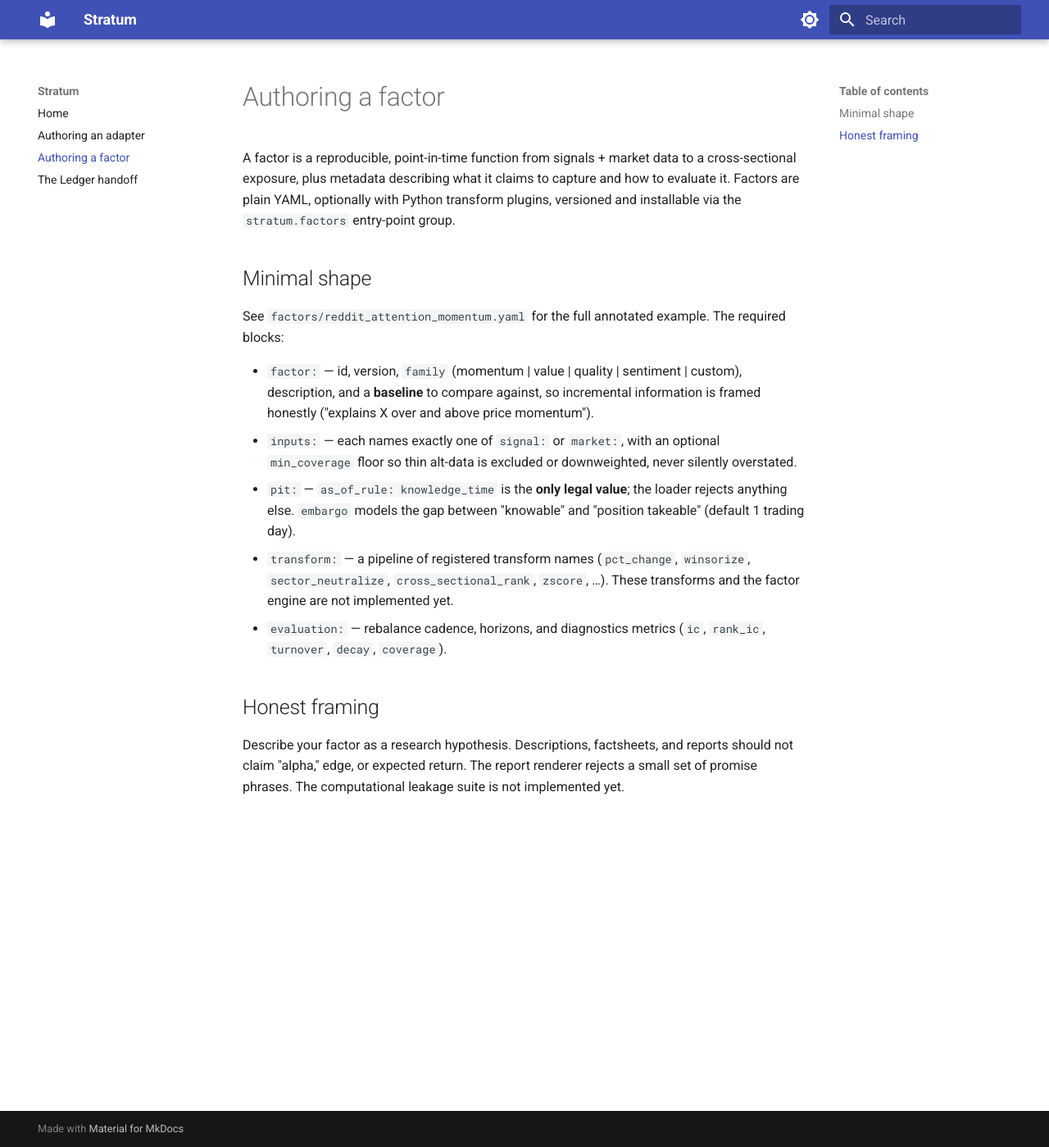
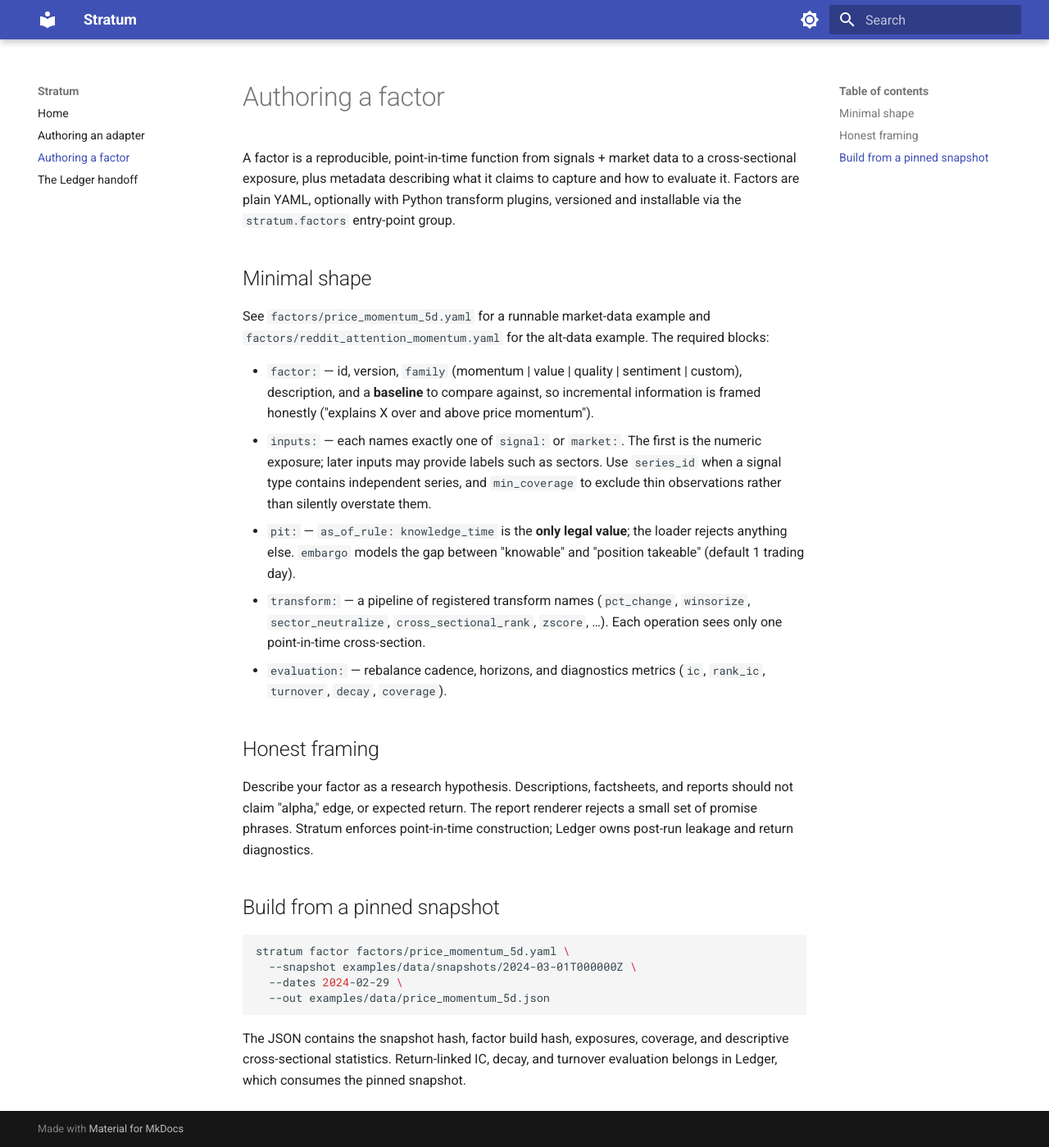
Before and after one commit to yousufshikder17/Stratum, an MkDocs documentation site: the page built from docs/factor-authoring.md, in a window 1280 px wide and 1399 px high. Shown: the whole window at 82% size. Built offline with MkDocs 1.6.1 and Material for MkDocs 9.7.7, drawn with Linux system fonts in a browser that asks for light colours.

Commit message:
test: validate the local Ledger snapshot handoff

````diff
--- a/docs/factor-authoring.md
+++ b/docs/factor-authoring.md
@@ -8,21 +8,24 @@ with Python transform plugins, versioned and installable via the
 
 ## Minimal shape
 
-See `factors/reddit_attention_momentum.yaml` for the full annotated example.
+See `factors/price_momentum_5d.yaml` for a runnable market-data example and
+`factors/reddit_attention_momentum.yaml` for the alt-data example.
 The required blocks:
 
 - `factor:` — id, version, `family` (momentum | value | quality | sentiment |
   custom), description, and a **baseline** to compare against, so incremental
   information is framed honestly ("explains X over and above price momentum").
-- `inputs:` — each names exactly one of `signal:` or `market:`, with an
-  optional `min_coverage` floor so thin alt-data is excluded or downweighted,
-  never silently overstated.
+- `inputs:` — each names exactly one of `signal:` or `market:`. The first is
+  the numeric exposure; later inputs may provide labels such as sectors. Use
+  `series_id` when a signal type contains independent series, and
+  `min_coverage` to exclude thin observations rather than silently overstate
+  them.
 - `pit:` — `as_of_rule: knowledge_time` is the **only legal value**; the
   loader rejects anything else. `embargo` models the gap between "knowable"
   and "position takeable" (default 1 trading day).
 - `transform:` — a pipeline of registered transform names (`pct_change`,
   `winsorize`, `sector_neutralize`, `cross_sectional_rank`, `zscore`, …).
-  These transforms and the factor engine are not implemented yet.
+  Each operation sees only one point-in-time cross-section.
 - `evaluation:` — rebalance cadence, horizons, and diagnostics metrics
   (`ic`, `rank_ic`, `turnover`, `decay`, `coverage`).
 
@@ -30,5 +33,18 @@ The required blocks:
 
 Describe your factor as a research hypothesis. Descriptions, factsheets, and
 reports should not claim "alpha," edge, or expected return. The report
-renderer rejects a small set of promise phrases. The computational leakage
-suite is not implemented yet.
+renderer rejects a small set of promise phrases. Stratum enforces point-in-time
+construction; Ledger owns post-run leakage and return diagnostics.
+
+## Build from a pinned snapshot
+
+```bash
+stratum factor factors/price_momentum_5d.yaml \
+  --snapshot examples/data/snapshots/2024-03-01T000000Z \
+  --dates 2024-02-29 \
+  --out examples/data/price_momentum_5d.json
+```
+
+The JSON contains the snapshot hash, factor build hash, exposures, coverage,
+and descriptive cross-sectional statistics. Return-linked IC, decay, and
+turnover evaluation belongs in Ledger, which consumes the pinned snapshot.
--- a/src/stratum/__init__.py
+++ b/src/stratum/__init__.py
@@ -1,7 +1,8 @@
 """Stratum — point-in-time-correct alt-data research infrastructure.
 
-Pre-alpha research tooling, not a prediction or trading product. Operational
-storage, ingestion, factor computation, and backtesting are not implemented.
+Research tooling, not a prediction or trading product. Storage, guarded
+ingestion, snapshots, and point-in-time factor computation are operational;
+simulation belongs to the sibling Ledger project.
 """
 
 from stratum.schema import (
````
Also changed, not shown: README.md (+15 -11 lines), docs/index.md (+4 -3 lines), docs/ledger-handoff.md (+12 -5 lines), 1 other file.
